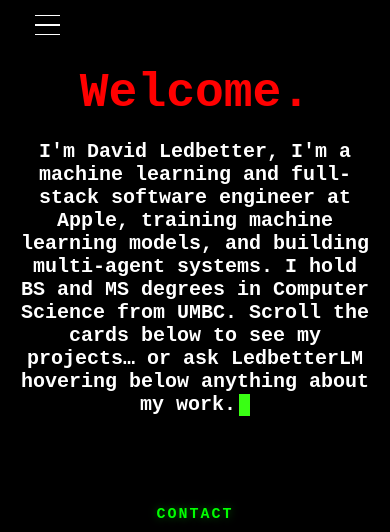
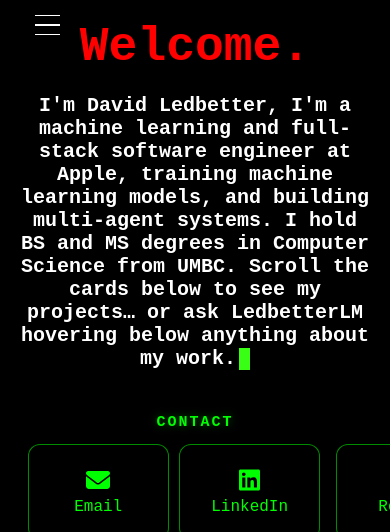
Before and after one commit to dledbetter123/ledbetter-website, a React (Create React App) app in the folder frontend/: page / in a window 390 px wide. Shown: the top 532 px of the page. Built offline with nearby package versions, Linux system fonts and the light colour scheme; no server answers.

Commit message:
Home: the Contact heading sits on the vertical center of the screen

```diff
--- a/frontend/src/components/IntroPage/IntroPage.css
+++ b/frontend/src/components/IntroPage/IntroPage.css
@@ -2,8 +2,8 @@
 
 .introPage {
     display: flex;
-    flex-direction: column; /* the centered intro, then the footer (contact tiles) at the bottom */
-    justify-content: center;
+    flex-direction: column; /* the intro in the top half, then the contact tiles from the middle down */
+    justify-content: flex-start;
     align-items: center;
     min-height: 100vh; /* at least the full viewport; grows if the footer doesn't fit */
     color: white; /* White text */
@@ -14,7 +14,10 @@
     box-sizing: border-box;
   }
 .introPage .content {
-  flex: 1 1 auto; /* takes the space above the footer, so the text centers in it */
+  flex: 0 0 auto;
+  /* The top half of the screen, less the page padding and the footer's 24px + half the heading,
+     so the "Contact" heading sits on the vertical center. A long paragraph (phones) still grows it. */
+  min-height: calc(50vh - 33px - max(20px, env(safe-area-inset-top)));
   max-width: 600px; /* Maximum width of the content */
   width: 100%;
   z-index: 2; /* Ensure the text is above the image */
@@ -78,7 +81,7 @@
 
 @media (max-width: 600px) {
   .introPage {
-    justify-content: center; /* Align content to the top for mobile */
+    justify-content: flex-start;
     align-items: center;
   }
 
```
